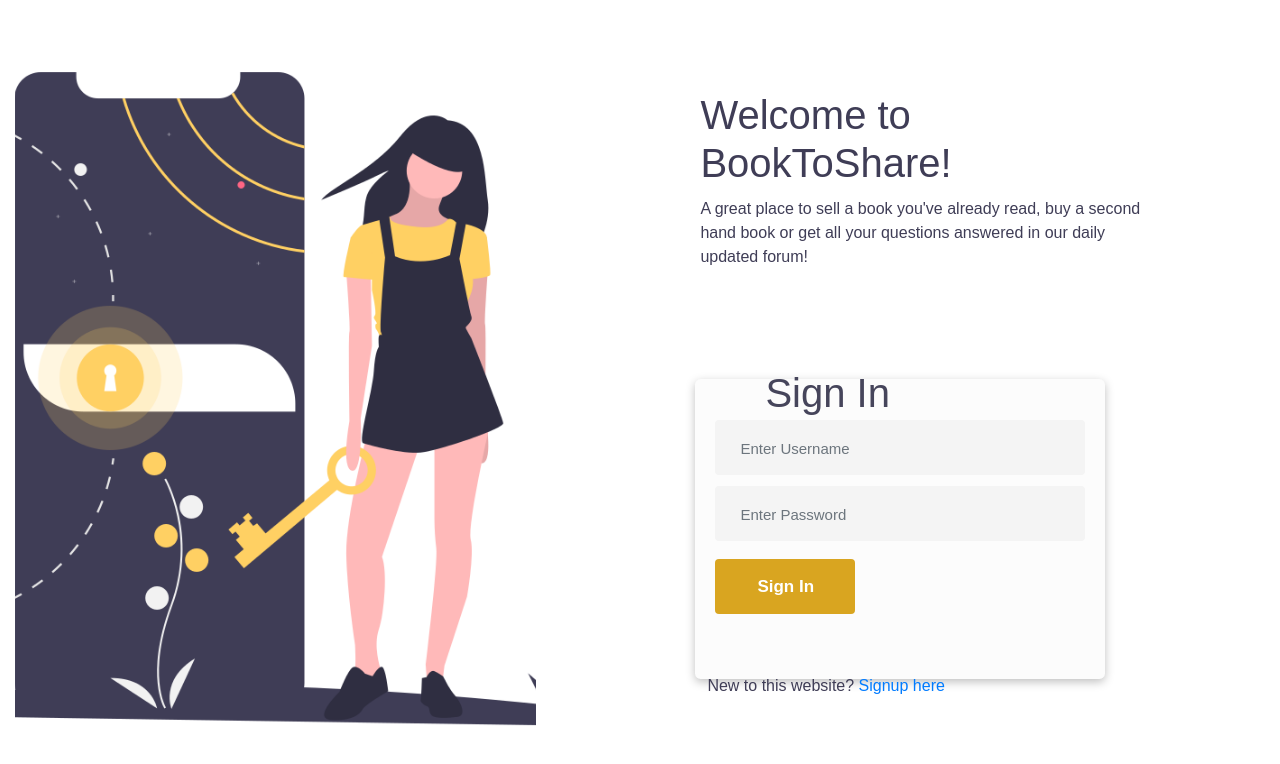
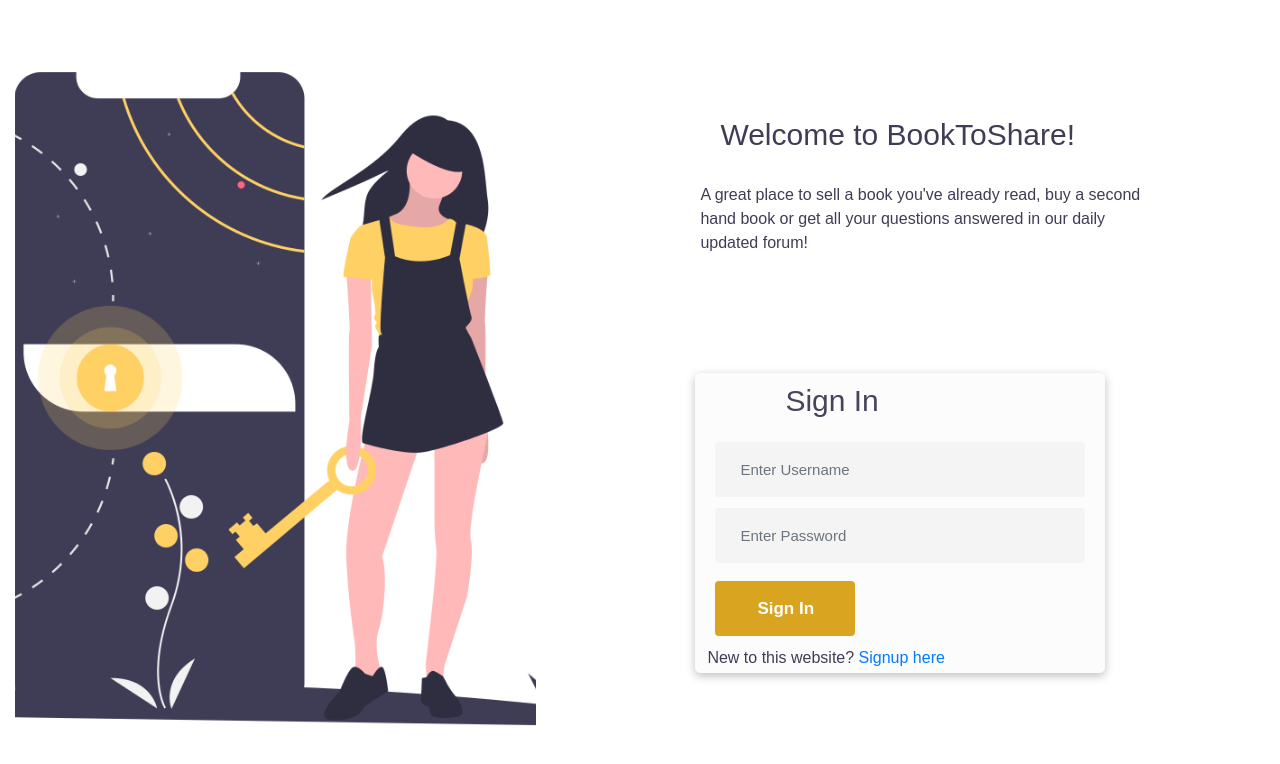
Before and after one commit to Hemadwivedi/finalproject, a React (Create React App) app: page / in a window 1280 px wide. Shown: the top 764 px of the page. Built offline with nearby package versions, Linux system fonts and the light colour scheme; no server answers; a web font is replaced by a local one.

Commit message:
some small changes

```diff
--- a/src/Components/Book/addABook.css
+++ b/src/Components/Book/addABook.css
@@ -42,7 +42,7 @@ body{
     font-weight: bold;
     color: white;
     line-height: 20px;
-    margin-top: 25px;
+    margin-top: 16px;
     margin-left: 50%;
     width: 220px;
     margin-left: -110px;
--- a/src/Components/Login/Login.css
+++ b/src/Components/Login/Login.css
@@ -65,7 +65,7 @@ body{
     font-size: 15px;
     background-color: #f4f4f4;
     padding: 19px 25px 18px;
-    margin-bottom: 18px;
+    margin-bottom: 10px;
 }
 
 .login-btn{
@@ -76,7 +76,6 @@ body{
     font-weight: bold;
     color: white;
     line-height: 20px;
-    margin-bottom: 10px;
 }
 
 .login-btn:hover{
@@ -116,6 +115,8 @@ h1{
     margin: 50px 50px;
     margin-top: -10px;
     margin-bottom: 10px;
+    font-size: 30px;
+    padding: 20px;
 }
 .intro-text{
     margin-bottom: -10px;
@@ -159,4 +160,5 @@ p{
 .login-wrapper-signup-text{
     color: rgb(63,61,86);
     margin-left: -8px;
+    margin-top: -40px;
 }
```
